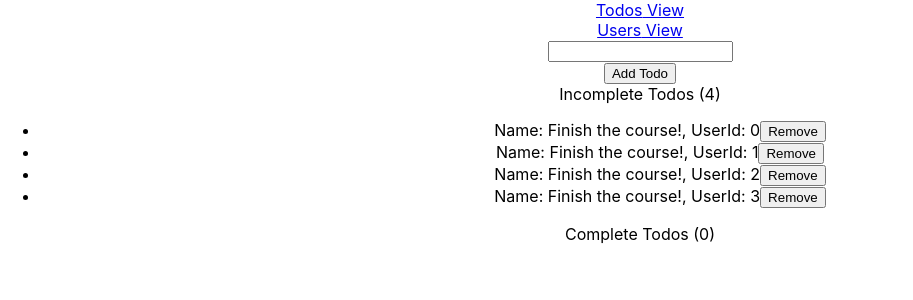
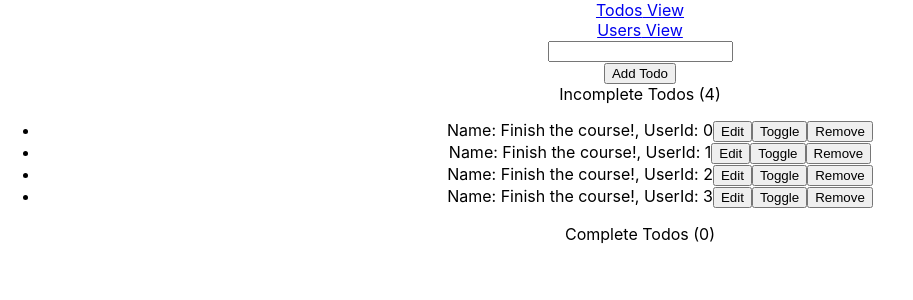
Before and after one commit to hbarrons/mobx-udemy, a React (Create React App) app: page / in a window 1280 px wide. Shown: the top 300 px of the page, without its empty margins (0-913 px from the left). Built offline with nearby package versions, Linux system fonts and the light colour scheme.

Commit message:
add ability to edit save and toggle todo

```diff
--- a/src/components/Todo.tsx
+++ b/src/components/Todo.tsx
@@ -1,4 +1,4 @@
-import React, {FunctionComponent} from "react";
+import React, {FunctionComponent, useState} from "react";
 import ToDo from "../stores/data/todos/todo";
 
 
@@ -7,11 +7,30 @@ interface Props {
 }
 
 const TodoComponent: FunctionComponent<Props> = ({todo}) => {
+    const [isEditing, setEditing] = useState(false);
+    const [text, setText] = useState('')
 
+    const saveTodo = () => {
+        todo.updateName(text)
+        setEditing(false)
+        setText('')
+    }
+
+    const todoName = isEditing ? <input type="text" value={text} onChange={e => setText(e.target.value)}/> :
+        <span>Name: {todo.name}, UserId: {todo.userId}</span>;
+
+    const editButton = isEditing ? <button className="btn btn-primary float-end" onClick={saveTodo}>Save</button> :
+        <button className="btn btn-info float-end" onClick={() => setEditing(true)}>Edit</button>
+
+    const toggleTodo = isEditing ? null : <button className="btn btn-primary float-end" onClick={() => todo.toggleToDo()}>Toggle</button>
+
+    const removeTodo = isEditing ? null : <button className="float-end btn btn-danger" onClick={() => todo.remove()}>Remove</button>
     return (
         <li className="list-group-item">
-            <span>Name: {todo.name}, UserId: {todo.userId}</span>
-            <button className="float-end btn btn-danger" onClick={() => todo.remove()}>Remove</button>
+            {todoName}
+            {editButton}
+            {toggleTodo}
+            {removeTodo}
         </li>
     )
 }
```
